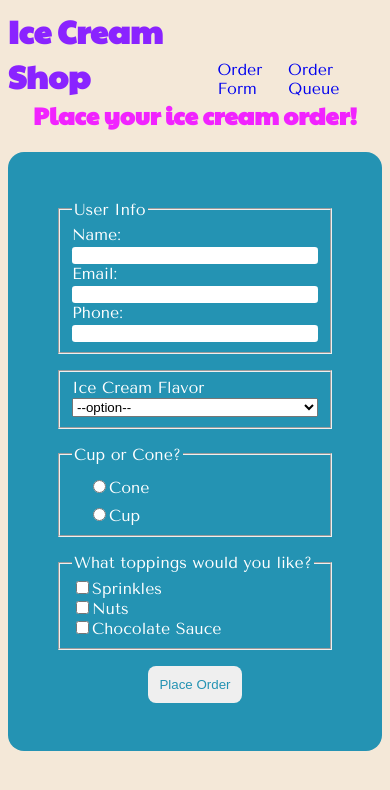
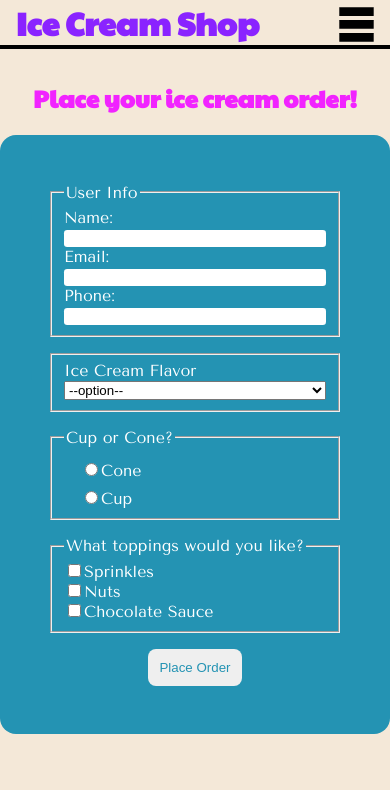
Before and after one commit to PhillipDaum/ice-cream-order-system, a React (Vite) app: page / in a window 390 px wide. Shown: the top 790 px of the page. Built offline with nearby package versions, Linux system fonts and the light colour scheme.

Commit message:
work on hamburger menu

```diff
--- a/src/App.jsx
+++ b/src/App.jsx
@@ -2,7 +2,7 @@ import { useState } from 'react'
 import Nav from './components/Nav';
 import OrderQueue from './pages/OrderQueue';
 import OrderForm from './pages/OrderForm';
-import { Routes, Route, Link } from 'react-router-dom';
+import { Routes, Route } from 'react-router-dom';
 import './App.css'
 
 function App() {
--- a/src/components/Form.jsx
+++ b/src/components/Form.jsx
@@ -1,6 +1,8 @@
 import './Form.css'
 function Form({ handleChange, handleSubmit, formData }) {
 
+        // move cup or cone to come first
+        // also in data object and order queue
     return (
         <>
             <form id="form" onSubmit={handleSubmit}>
--- a/src/components/Nav.css
+++ b/src/components/Nav.css
@@ -1,3 +1,10 @@
+/* add a specific size to the header */
+header {
+    border-bottom: black .3rem solid;
+}
+header h1 {
+    padding-left: 1rem;
+}
 nav {
     margin-right: 2rem;
 }
@@ -18,3 +25,45 @@ nav ul {
     gap: 1rem;
     justify-content: center;
 }
+
+/* hamburger menu */
+.hamburger-menu {
+    display: none;
+    padding-right: 1rem;
+}
+.open-menu {
+    max-width: 2.2rem;
+    width: auto;
+    height: auto;
+    padding-bottom: .16rem;
+    cursor: pointer;
+}
+.close-menu {
+    max-width: 2.2rem;
+    width: auto;
+    height: auto;
+    padding-bottom: .16rem;
+    cursor: pointer
+}
+
+/* Media Queries */
+/* add conditions to the nav in here that will help it pop out from the top when it's time */
+@media (max-width: 650px) {
+    .hamburger-menu {
+        display: flex;
+    }
+    .nav-desktop {
+        display: none;
+    }
+    .close-menu {
+        display: none;
+    }
+}
+
+/* shows hamburger menu pieces */
+.show {
+    display: block;
+}
+.hide {
+    display: none;
+}
--- a/src/components/Nav.jsx
+++ b/src/components/Nav.jsx
@@ -1,12 +1,23 @@
 import { Link } from 'react-router-dom';
 import './Nav.css'
 
+const toggleSideMenu = () => {
+    document.querySelector(".open-menu").classList.toggle("hide");
+    document.querySelector(".close-menu").classList.toggle("show");
+    // add code to show side nav
+}
+
 function Nav() {
-
     return (
         <header>
             <h1>Ice Cream Shop</h1>
-            <nav>
+            {/* hidden on desktop */}
+            <div className="hamburger-menu" onClick={toggleSideMenu}>
+                {/* each will have an onClick to hide and show the thing */}
+                <img className="open-menu" src="./src/assets/hamburger-menu.svg" alt="three vertical bars button to reveal navigation menu" />
+                <img className="close-menu" src="./src/assets/close-burger.svg" alt=" X button to hide navigation menu" />
+            </div>
+            <nav className="nav-desktop">
                 <ul>
                     <li>
                         <Link to="/">Order Form</Link>
--- a/src/index.css
+++ b/src/index.css
@@ -0,0 +1,3 @@
+body {
+    margin: 0;
+}
--- /dev/null
+++ b/src/pages/OrderForm.css
@@ -0,0 +1,3 @@
+.form-container {
+    margin-top: 2rem;
+}
--- a/src/pages/OrderForm.jsx
+++ b/src/pages/OrderForm.jsx
@@ -1,4 +1,5 @@
 import Form from "../components/Form"
+import './OrderForm.css'
 
 // import the stack of orders
 function OrderForm({handleChange, handleSubmit, formData}) {
```
Also changed, not shown: src/assets/close-burger.svg.
